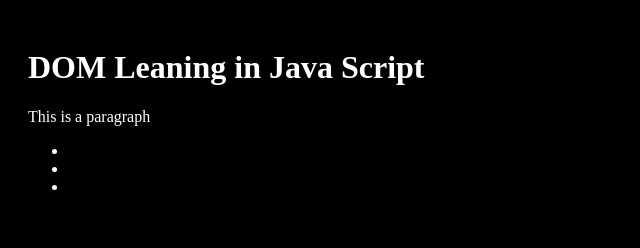
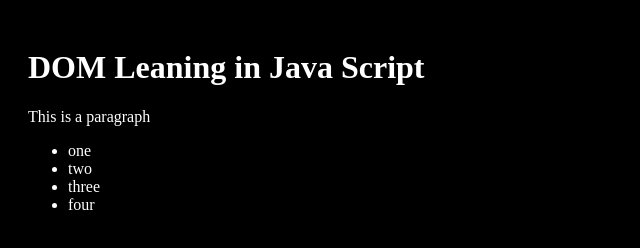
Before and after one commit to muazam1/JS_Playground, a plain HTML site: page 6_dom_in_js/index.html in a window 1280 px wide. Shown: the whole page, without its empty margins (0-640 px from the left). Drawn offline with Linux system fonts and the light colour scheme.

Commit message:
some changes

```diff
--- a/6_dom_in_js/index.html
+++ b/6_dom_in_js/index.html
@@ -18,9 +18,10 @@
         <p>This is a paragraph</p>
     </div>
     <ul>
-        <li></li>
-        <li></li>
-        <li></li>
+        <li class="list-name">one</li>
+        <li class="list-name">two</li>
+        <li class="list-name">three</li>
+        <li class="list-name">four</li>
     </ul>
 
 </body>
```
